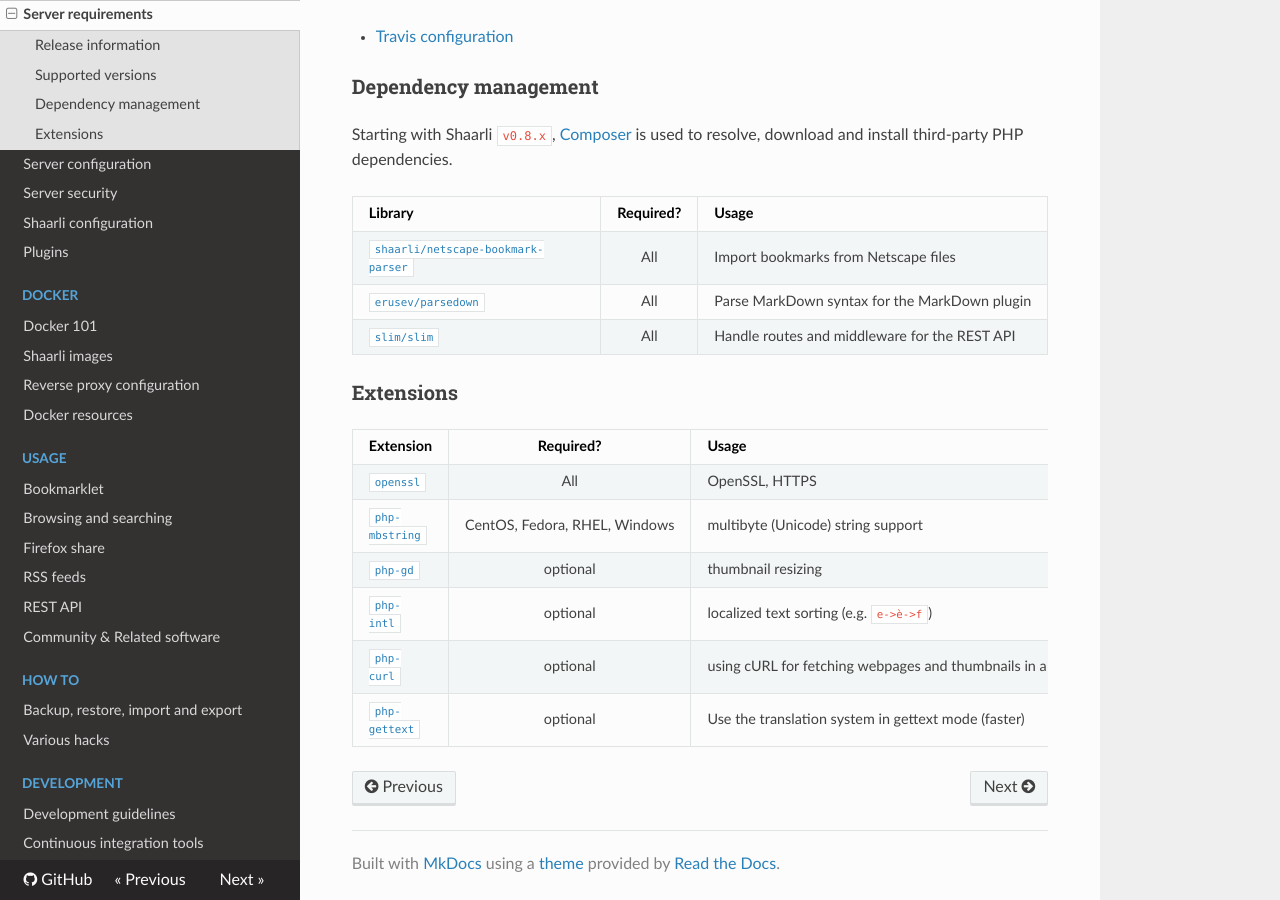
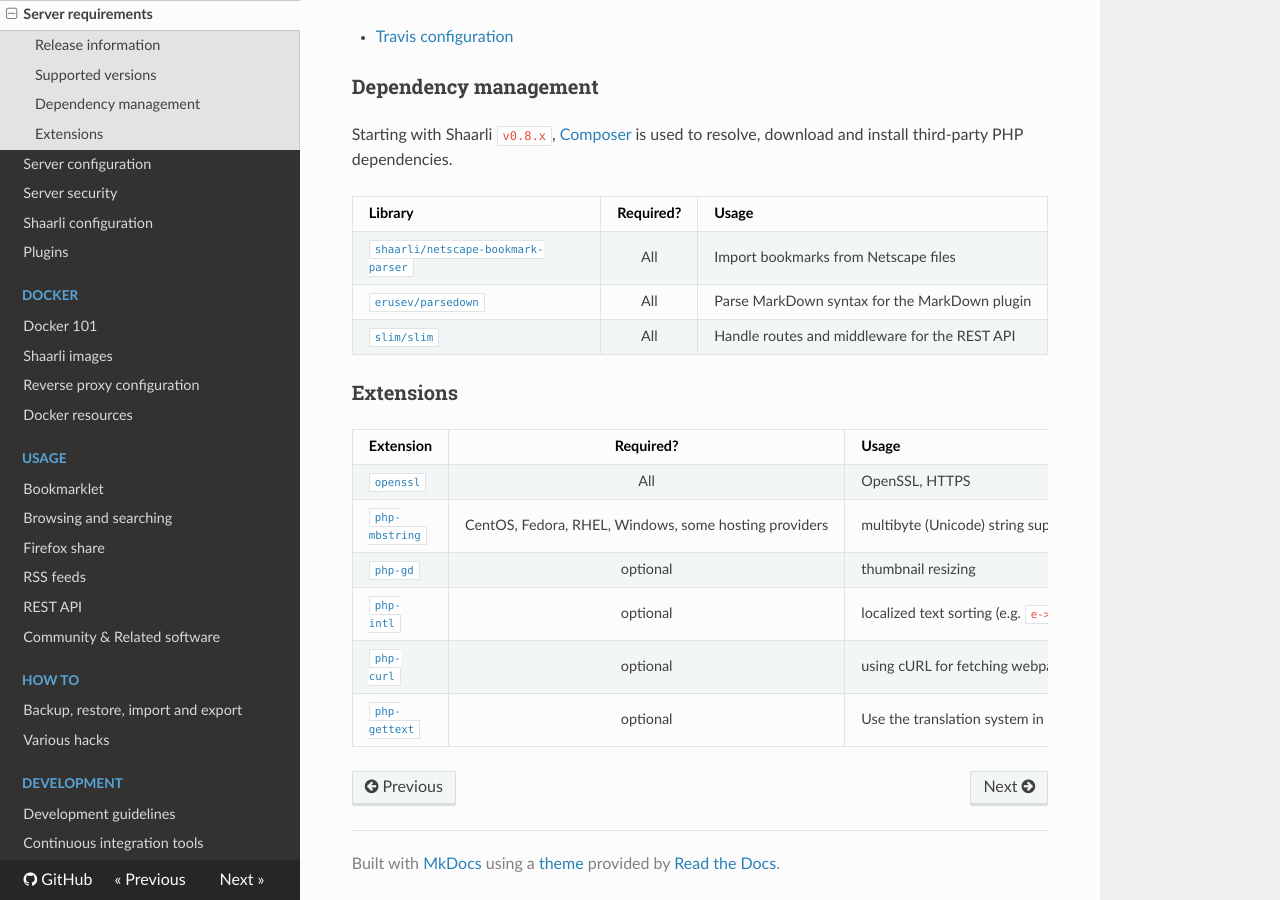
Before and after one commit to sebsauvage/Shaarli, an MkDocs documentation site: the page built from doc/md/Server-requirements.md, in a window 1280 px wide and 900 px high, scrolled down 692 px. Built offline with MkDocs 1.6.1, drawn with Linux system fonts in a browser that asks for light colours; nearby versions of some CDN libraries; old or Windows-style settings are respelled for this version of MkDocs.

Commit message:
doc: Server Requirements: php-mbstring: add 'hosting providers'

```diff
--- a/doc/md/Server-requirements.md
+++ b/doc/md/Server-requirements.md
@@ -35,7 +35,7 @@ Library | Required? | Usage
 Extension | Required? | Usage
 ---|:---:|---
 [`openssl`](http://php.net/manual/en/book.openssl.php) | All | OpenSSL, HTTPS
-[`php-mbstring`](http://php.net/manual/en/book.mbstring.php) | CentOS, Fedora, RHEL, Windows | multibyte (Unicode) string support
+[`php-mbstring`](http://php.net/manual/en/book.mbstring.php) | CentOS, Fedora, RHEL, Windows, some hosting providers | multibyte (Unicode) string support
 [`php-gd`](http://php.net/manual/en/book.image.php) | optional | thumbnail resizing
 [`php-intl`](http://php.net/manual/en/book.intl.php) | optional | localized text sorting (e.g. `e->è->f`)
 [`php-curl`](http://php.net/manual/en/book.curl.php) | optional | using cURL for fetching webpages and thumbnails in a more robust way
```
